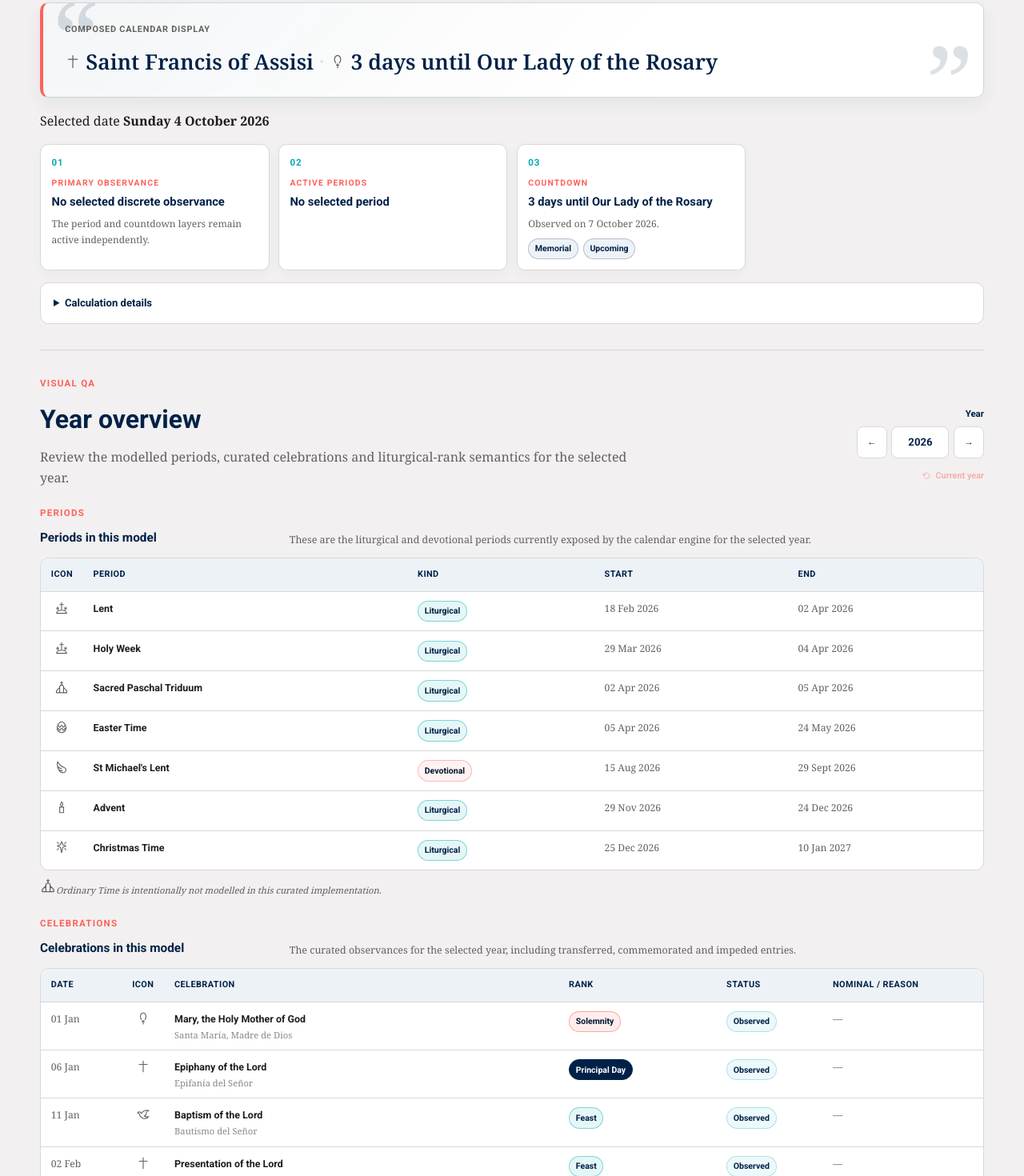
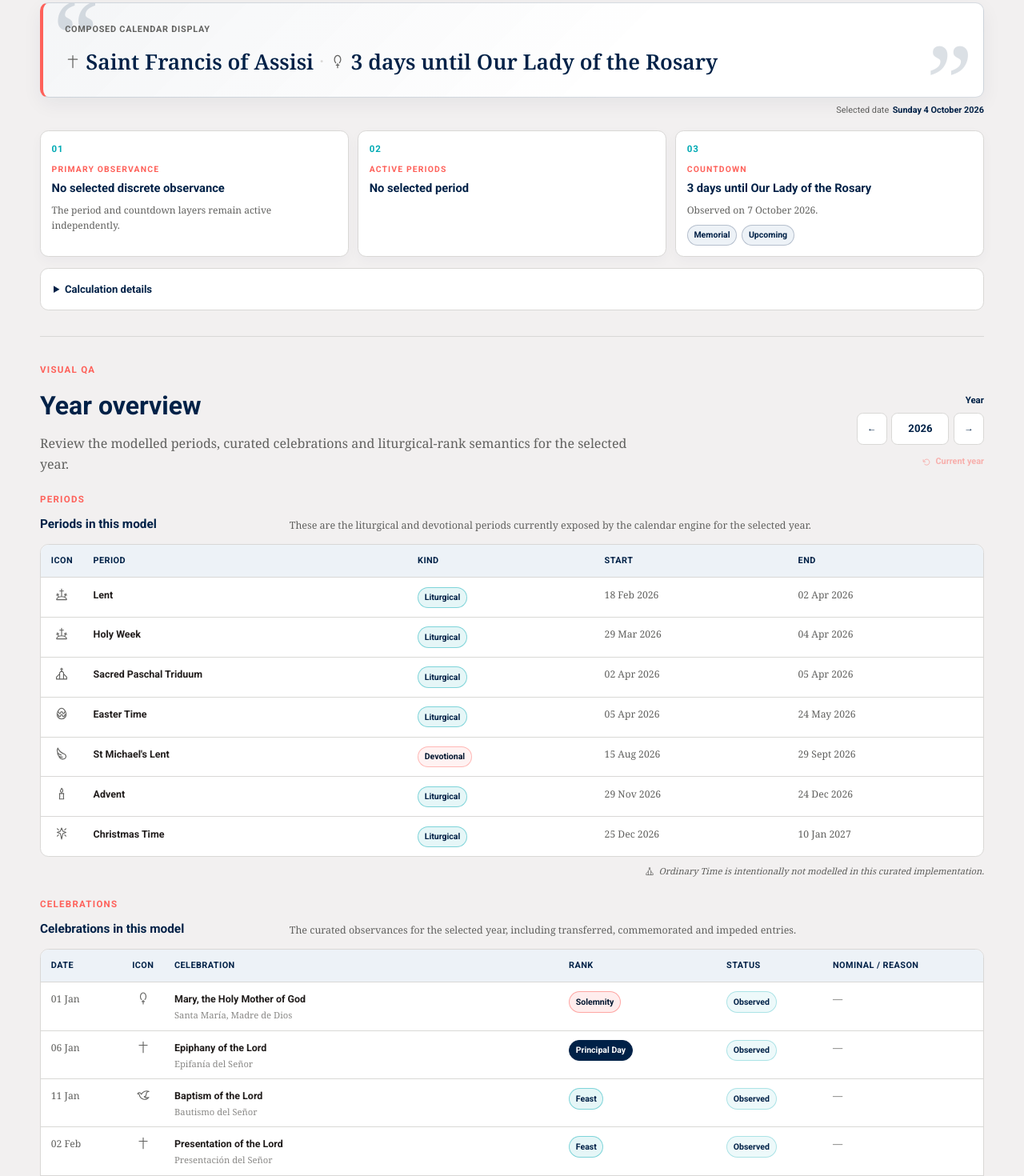
Before and after one commit to bgonzalezbustamante/catholic-calendar, a Next.js app: page / in a window 1280 px wide. Shown: the part 560-2030 px from the top of the page at 80% size. Built offline with nearby package versions, Linux system fonts and the light colour scheme.

Commit message:
style: refine display date notes and release pagination

```diff
--- a/app/globals.css
+++ b/app/globals.css
@@ -221,60 +221,17 @@ h1 {
   flex: 0 0 0.78rem;
 }
 
-.display-config {
-  display: grid;
-  grid-template-columns: minmax(180px, 1fr) auto;
-  gap: 0.75rem 1rem;
-  align-items: end;
-  margin: 0 0 0.75rem;
-  border: 1px solid var(--stone);
-  border-radius: 0.65rem;
-  background: var(--paper);
-  padding: 0.8rem 0.9rem;
+.composed-display-date {
+  display: flex;
+  justify-content: flex-end;
+  gap: 0.28rem;
+  margin: -0.55rem 0 1rem;
+  color: var(--ash);
+  font-family: var(--font-roboto), Arial, sans-serif;
+  font-size: 0.68rem;
 }
 
-.display-config-heading {
-  display: grid;
-  gap: 0.08rem;
-  align-self: center;
-  font-family: var(--font-roboto), Arial, sans-serif;
-}
-
-.display-config-heading strong {
-  color: var(--blue);
-  font-size: 0.78rem;
-}
-
-.display-config-heading span {
-  color: var(--ash);
-  font-size: 0.65rem;
-}
-
-.display-config-heading .display-config-date {
-  margin-top: 0.28rem;
-  color: var(--ash);
-}
-
-.display-config-date strong {
-  color: var(--blue);
-  font-size: 1em;
-}
-
-.display-config-field {
-  display: grid;
-  gap: 0.28rem;
-  color: var(--blue);
-  font-family: var(--font-roboto), Arial, sans-serif;
-  font-size: 0.66rem;
-  font-weight: 700;
-}
-
-.display-config-field select {
-  min-height: 36px;
-  border: 1px solid var(--stone);
-  border-radius: 0.45rem;
-  background: var(--paper);
-  padding: 0.35rem 1.8rem 0.35rem 0.55rem;
+.composed-display-date strong {
   color: var(--blue);
 }
 
@@ -373,7 +330,7 @@ h1 {
 
 .layer-grid {
   display: grid;
-  grid-template-columns: repeat(4, minmax(0, 1fr));
+  grid-template-columns: repeat(3, minmax(0, 1fr));
   gap: 0.7rem;
 }
 
@@ -785,10 +742,22 @@ tbody tr:last-child td {
 }
 
 .year-subsection-note {
+  display: flex;
+  align-items: center;
+  justify-content: flex-end;
+  gap: 0.32rem;
   margin: 0.55rem 0 0;
   color: var(--ash);
   font-size: 0.7rem;
   font-style: italic;
+  text-align: right;
+}
+
+.year-subsection-note-icon {
+  width: 0.78rem;
+  height: 0.78rem;
+  flex: 0 0 0.78rem;
+  background: var(--ash);
 }
 
 .rank-guide {
@@ -921,6 +890,63 @@ tbody tr:last-child td {
   margin-top: 0.28rem;
 }
 
+.release-pagination {
+  display: flex;
+  align-items: center;
+  justify-content: center;
+  gap: 0.45rem;
+  margin-top: 0.85rem;
+  font-family: var(--font-roboto), Arial, sans-serif;
+}
+
+.release-page-numbers {
+  display: flex;
+  gap: 0.28rem;
+}
+
+.release-page-nav,
+.release-page-number {
+  border: 1px solid var(--stone);
+  border-radius: 0.4rem;
+  background: var(--paper);
+  color: var(--blue);
+  font-family: inherit;
+  font-size: 0.66rem;
+  font-weight: 650;
+  cursor: pointer;
+}
+
+.release-page-nav {
+  padding: 0.28rem 0.48rem;
+}
+
+.release-page-number {
+  width: 1.9rem;
+  height: 1.9rem;
+  display: grid;
+  place-items: center;
+  padding: 0;
+}
+
+.release-page-number.is-selected {
+  border-color: var(--blue);
+  background: var(--blue);
+  color: var(--paper);
+}
+
+.release-page-nav:hover:not(:disabled),
+.release-page-number:hover:not(.is-selected),
+.release-page-nav:focus-visible,
+.release-page-number:focus-visible {
+  border-color: var(--aqua);
+  outline: none;
+}
+
+.release-page-nav:disabled {
+  opacity: 0.36;
+  cursor: not-allowed;
+}
+
 .site-footer {
   border-top: 1px solid var(--stone);
   background: var(--paper);
@@ -1009,11 +1035,6 @@ tbody tr:last-child td {
     flex-direction: column;
   }
 
-  .display-config {
-    grid-template-columns: 1fr;
-    align-items: stretch;
-  }
-
   .date-control,
   .year-control {
     width: 100%;
```
